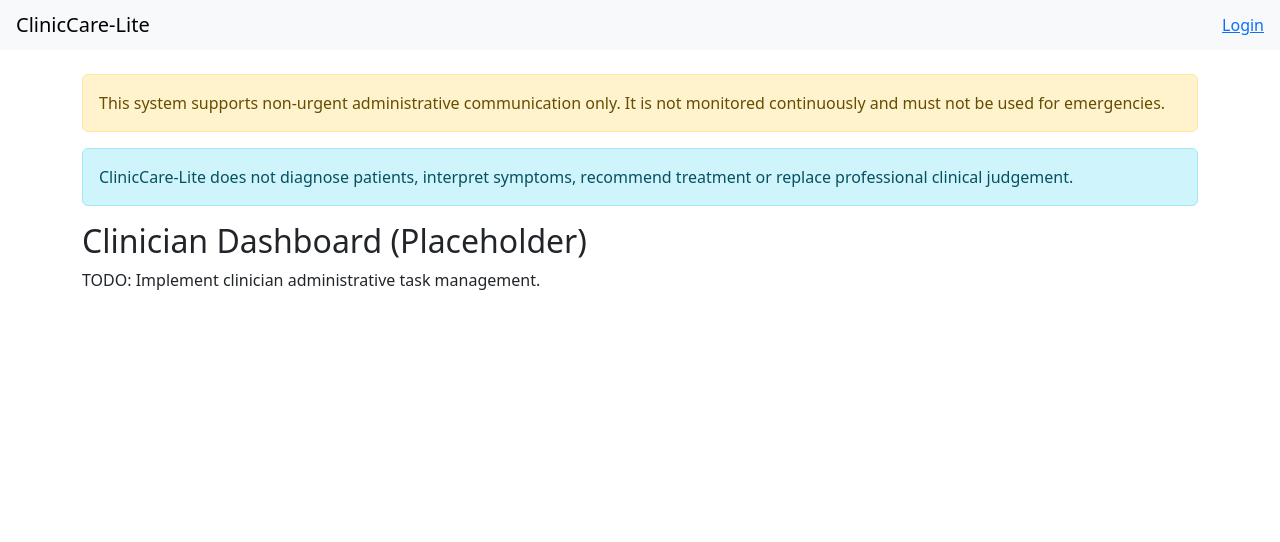
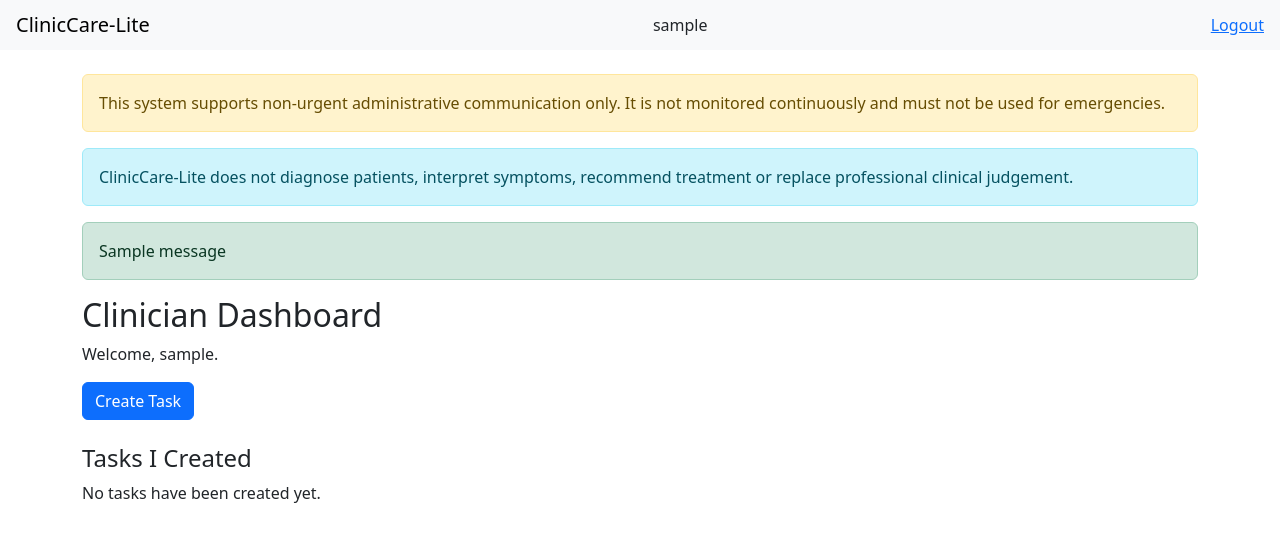
Before and after one commit to KSarf/cs112_integrated_final_project, a Flask app: page /clinician/dashboard in a window 1280 px wide. Shown: the top 542 px of the page. Run offline with Flask 3, Linux system fonts and the light colour scheme; a user stored in the database is signed in; tables that the repository leaves empty hold one stand-in row (values such as "Sample post"); one stand-in notice (Sample message) is shown.

Commit message:
Implement ClinicCare authentication and task workflow

```diff
--- a/cliniccare_lite/app/templates/base.html
+++ b/cliniccare_lite/app/templates/base.html
@@ -1,5 +1,6 @@
 <!doctype html>
 <html lang="en">
+
 <head>
   <meta charset="utf-8" />
   <meta name="viewport" content="width=device-width, initial-scale=1" />
@@ -7,20 +8,47 @@
   <link rel="stylesheet" href="https://cdn.jsdelivr.net/npm/bootstrap@5.3.3/dist/css/bootstrap.min.css" />
   <link rel="stylesheet" href="{{ url_for('static', filename='css/styles.css') }}" />
 </head>
+
 <body>
   <nav class="navbar navbar-light bg-light px-3">
     <span class="navbar-brand mb-0 h1">ClinicCare-Lite</span>
-      <a href="{{ url_for('auth.login') }}">Login</a>
+    {% if current_user.is_authenticated %}
+
+    <span class="me-3">
+      {{ current_user.username }}
+    </span>
+
+    <a href="{{ url_for('auth.logout') }}">
+      Logout
+    </a>
+
+    {% else %}
+
+    <a href="{{ url_for('auth.login') }}">
+      Login
+    </a>
+
+    {% endif %}
   </nav>
   <main class="container py-4">
     <div class="alert alert-warning" role="alert">
-        This system supports non-urgent administrative communication only. It is not monitored continuously and must not be used for emergencies.
+      This system supports non-urgent administrative communication only. It is not monitored continuously and must not
+      be used for emergencies.
     </div>
     <div class="alert alert-info" role="alert">
-        ClinicCare-Lite does not diagnose patients, interpret symptoms, recommend treatment or replace professional clinical judgement.
+      ClinicCare-Lite does not diagnose patients, interpret symptoms, recommend treatment or replace professional
+      clinical judgement.
     </div>
+    {% with messages = get_flashed_messages(with_categories=true) %}
+    {% for category, message in messages %}
+    <div class="alert alert-{{ category }}">
+      {{ message }}
+    </div>
+    {% endfor %}
+    {% endwith %}
     {% block content %}{% endblock %}
   </main>
   <script src="{{ url_for('static', filename='js/main.js') }}"></script>
 </body>
+
 </html>
--- a/cliniccare_lite/app/templates/clinician/dashboard.html
+++ b/cliniccare_lite/app/templates/clinician/dashboard.html
@@ -1,5 +1,47 @@
 {% extends "base.html" %}
+
 {% block content %}
-<h2>Clinician Dashboard (Placeholder)</h2>
-<p>TODO: Implement clinician administrative task management.</p>
+
+<h2>Clinician Dashboard</h2>
+
+<p>Welcome, {{ current_user.username }}.</p>
+
+<a href="{{ url_for('clinician.create_task') }}" class="btn btn-primary mb-4">
+    Create Task
+</a>
+
+<h4>Tasks I Created</h4>
+
+{% if tasks %}
+
+{% for task in tasks %}
+
+<div class="card mb-3">
+    <div class="card-body">
+
+        <h5>{{ task.title }}</h5>
+
+        <p>{{ task.instructions }}</p>
+
+        <p>
+            <strong>Status:</strong>
+            {{ task.status }}
+        </p>
+
+        <p>
+            <strong>Patient ID:</strong>
+            {{ task.patient_id }}
+        </p>
+
+    </div>
+</div>
+
+{% endfor %}
+
+{% else %}
+
+<p>No tasks have been created yet.</p>
+
+{% endif %}
+
 {% endblock %}
```
Also changed, not shown: cliniccare_lite/app/auth/routes.py (+33 -8 lines), cliniccare_lite/app/models/user.py (+8 -3 lines), cliniccare_lite/seed_users.py (added, +30 -0 lines), cliniccare_lite/app/templates/clinician/create_task.html (added), cliniccare_lite/reset_db.py (added). Lines whose indentation alone changed are shown as unchanged.
